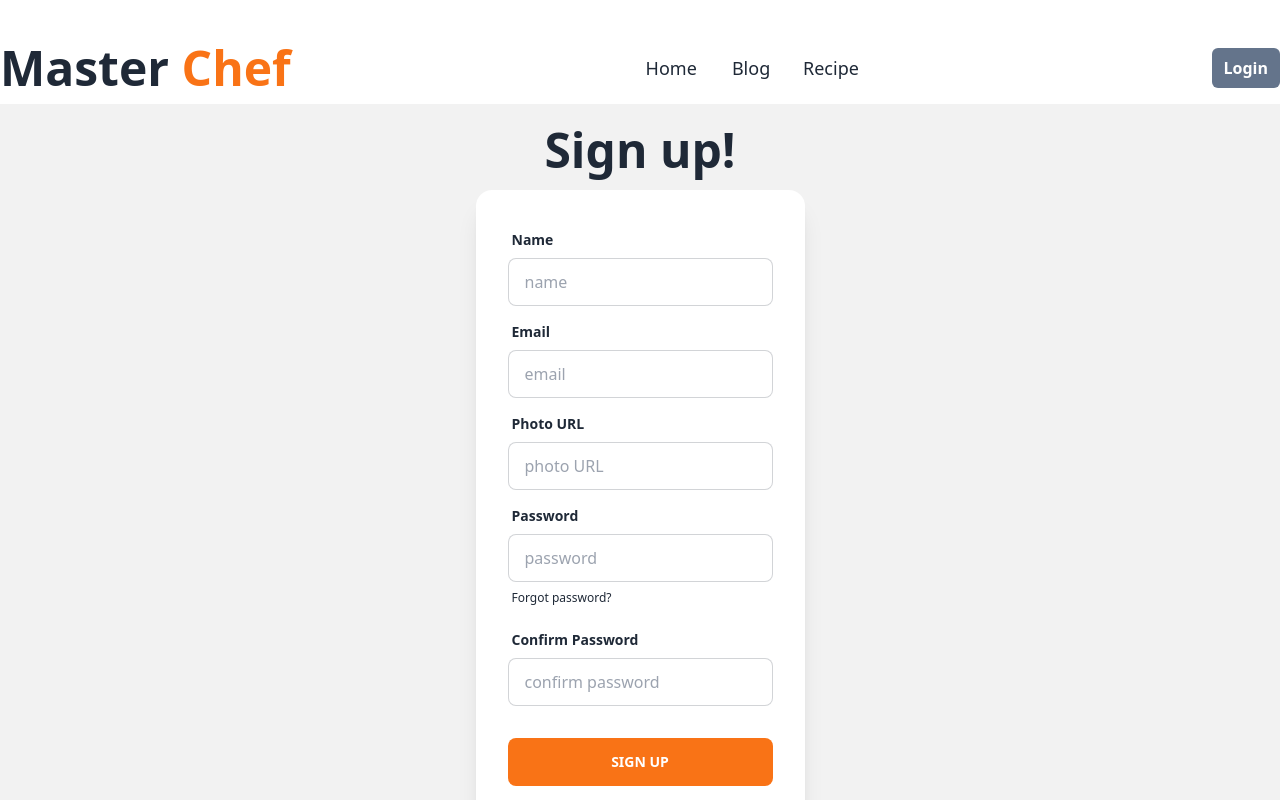
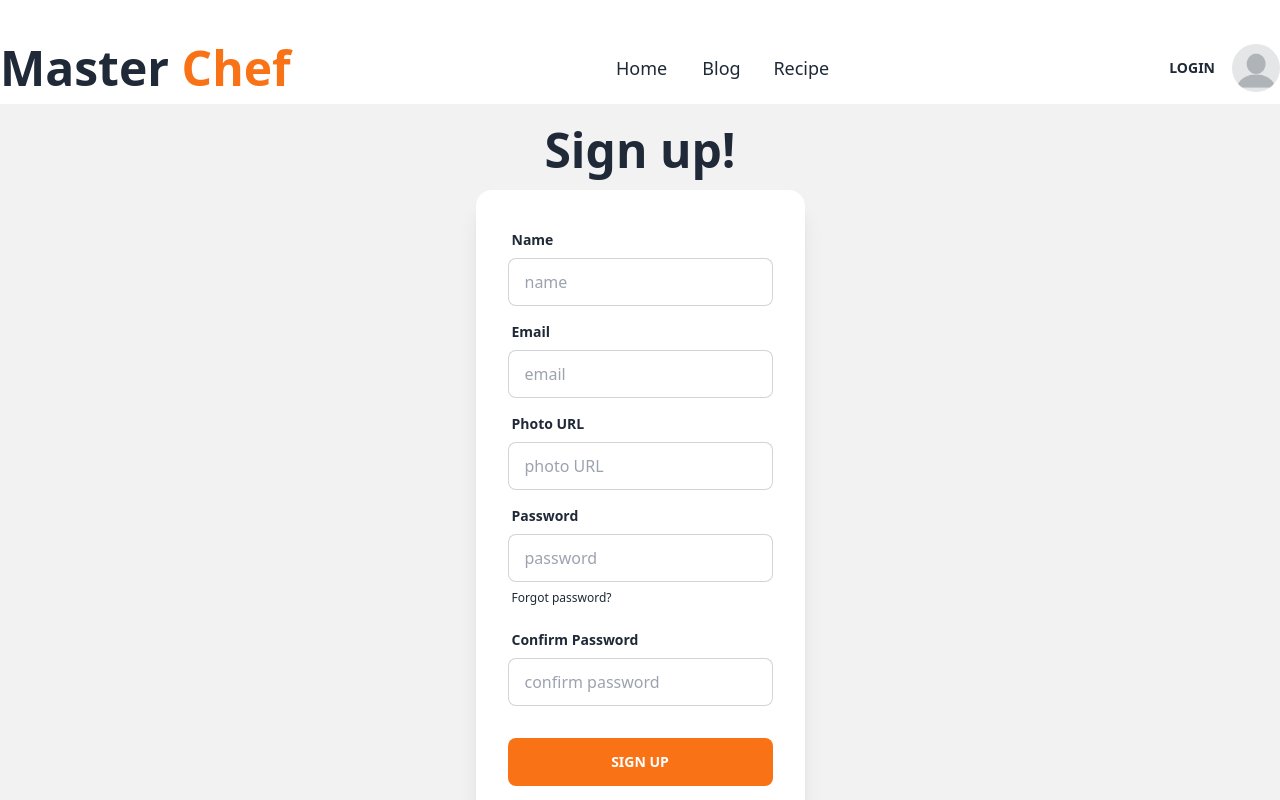
Before and after one commit to Zihadx/chef-recipe-hunter-client, a React (Vite) app: page /register in a window 1280 px wide. Shown: the top 800 px of the page. Built offline with nearby package versions, Linux system fonts and the light colour scheme; no server answers.

Commit message:
logout and user image show navbar

```diff
--- a/src/Componets/Header.jsx
+++ b/src/Componets/Header.jsx
@@ -1,6 +1,14 @@
-import React from "react";
-import { Link, useLoaderData } from "react-router-dom";
+import React, { useContext } from "react";
+import { Link } from "react-router-dom";
+import avatar from '../assets/avatar/avatar.png'
+import { AuthContext } from "../pages/Providers/AuthProvider";
 const Header = () => {
+  const {user, logOut} = useContext(AuthContext)
+  const handleLogOut = () => {
+    logOut()
+      .then(() => {})
+      .catch((error) => console.log(error));
+  };
   return (
     <div>
       <nav className="py-3 mt-8">
@@ -23,12 +31,31 @@ const Header = () => {
               Recipe
             </Link>
           </div>
-          <div>
-            <Link to="/login">
-              <button className=" bg-slate-500 text-white px-3 py-2 rounded-md font-semibold">
-                Login
-              </button>
-            </Link>
+          <div className="flex justify-end items-center">
+            {user ? (
+              <>
+                <button
+                  onClick={handleLogOut}
+                  className="btn btn-ghost font-bold uppercase"
+                >
+                  Log Out
+                </button>
+              </>
+            ) : (
+              <>
+                <Link to="/login">
+                  <button className="btn btn-ghost font-bold uppercase">
+                    Login
+                  </button>
+                </Link>
+              </>
+            )}
+            <div className="w-12 rounded-full">
+              <img
+                className="rounded-full w-12 h-12"
+                src={user && user.photoURL ? user.photoURL : avatar}
+              />
+            </div>
           </div>
         </div>
       </nav>
--- a/src/pages/Register/Register.jsx
+++ b/src/pages/Register/Register.jsx
@@ -9,6 +9,7 @@ const Register = () => {
     register,
     handleSubmit,
     watch,
+    reset,
     formState: { errors },
   } = useForm();
   const { createUser } = useContext(AuthContext);
```
Also changed, not shown: src/assets/avatar/avatar.png (added).
